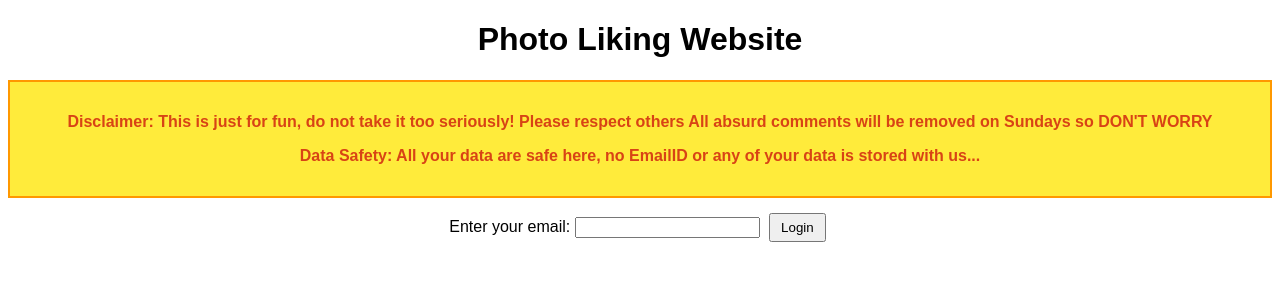
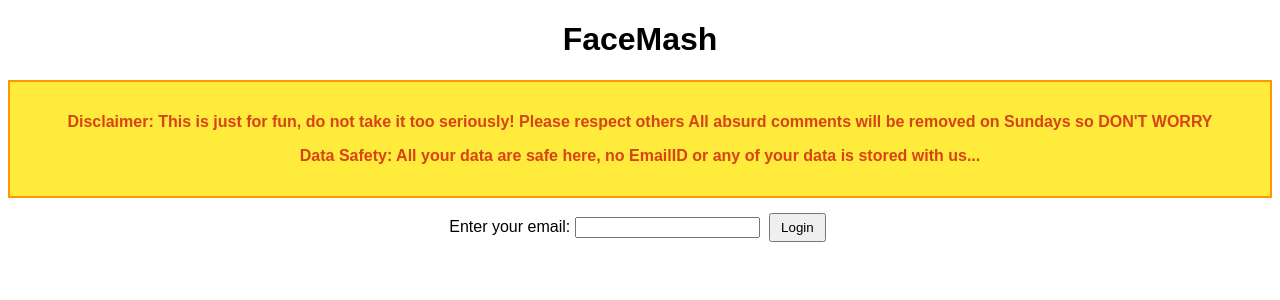
Before and after one commit to Dwip272004/theratingapp, a Flask app: page / in a window 1280 px wide. Shown: the top 300 px of the page. Run offline with Flask 2, Linux system fonts and the light colour scheme; data comes from the database, SQL or seed files in the repository.

Commit message:
asdfdsag

```diff
--- a/templates/index.html
+++ b/templates/index.html
@@ -78,7 +78,7 @@
     </style>
 </head>
 <body>
-    <h1>Photo Liking Website</h1>
+    <h1>FaceMash</h1>
 
     <!-- Disclaimer Section -->
     <div class="disclaimer">
```
